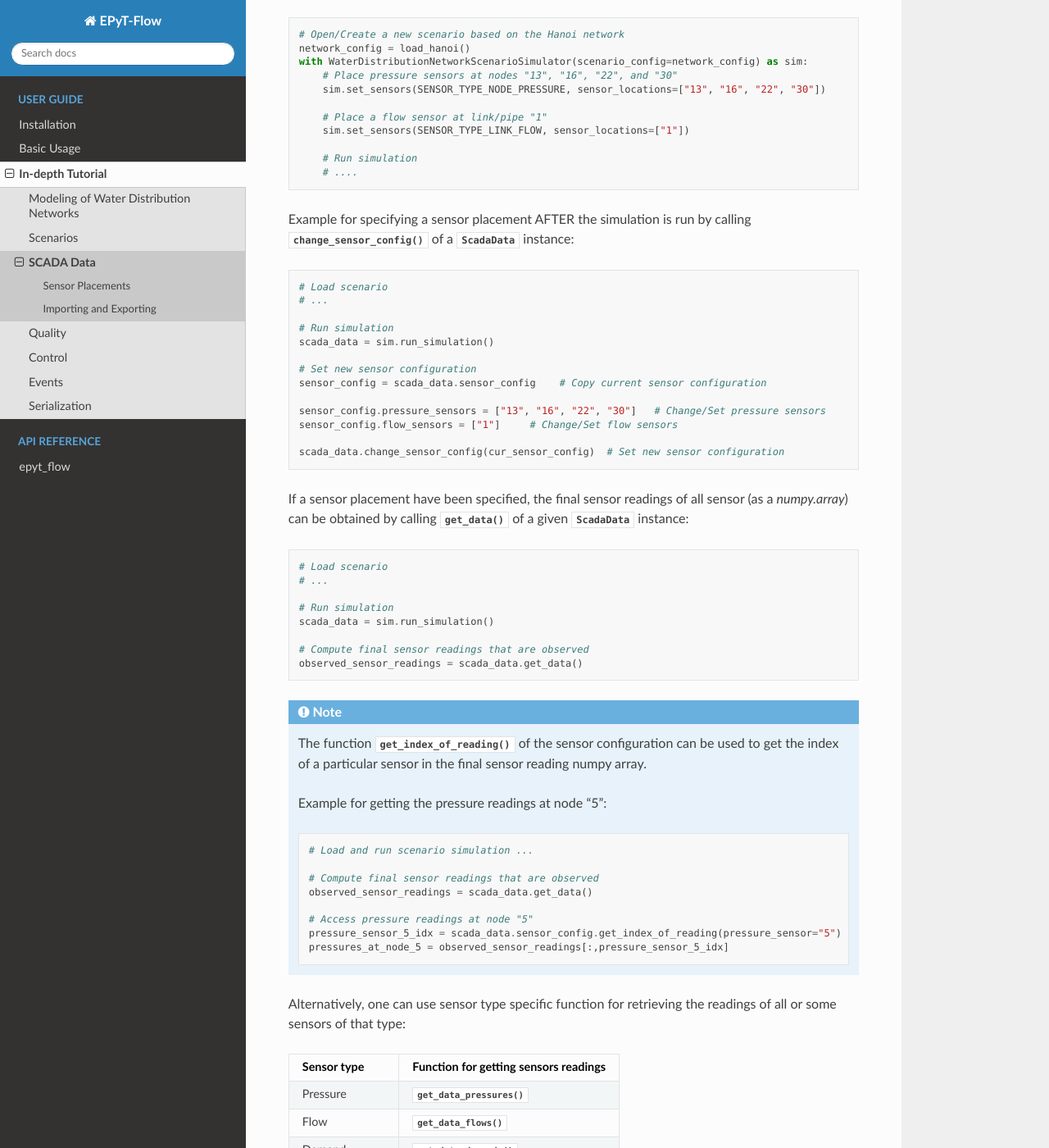
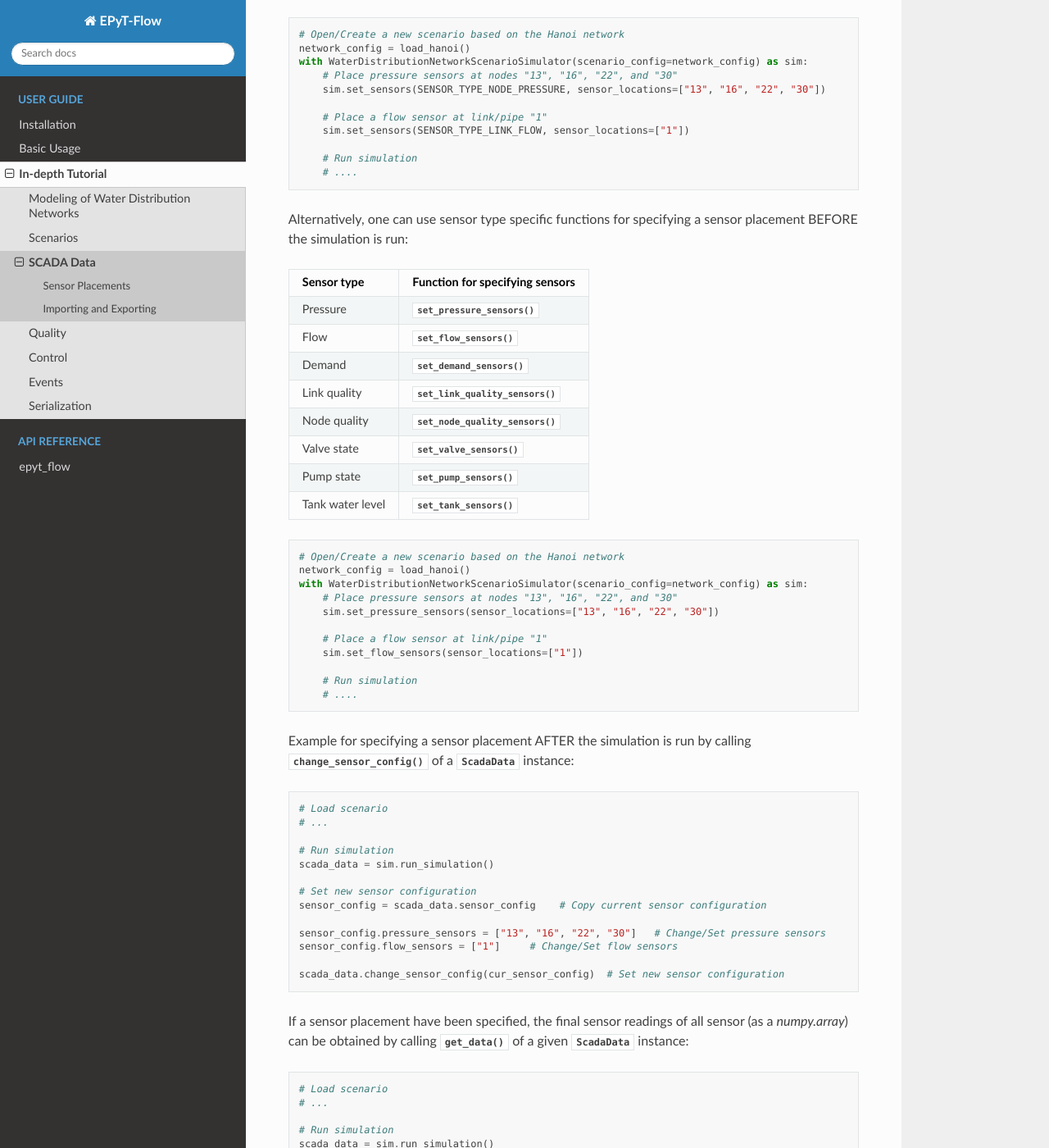
Before and after one commit to WaterFutures/EPyT-Flow, a Sphinx documentation site: the page built from docs/tut.scada.rst, in a window 1280 px wide and 1400 px high, scrolled down 810 px. Shown: the whole window at 82% size. Built offline with Sphinx 7.4.7 and the Read the Docs theme 2.0.0, drawn with Linux system fonts in a browser that asks for light colours.

Commit message:
Update documentation on sensor placements

```diff
--- a/docs/tut.scada.rst
+++ b/docs/tut.scada.rst
@@ -55,6 +55,44 @@ Example for specifying a sensor placement BEFORE the simulation is run:
 
         # Run simulation
         # ....
+
+Alternatively, one can use sensor type specific functions for specifying a sensor placement
+BEFORE the simulation is run:
+
++---------------------+--------------------------------------------------------------------------------------------------------------------------+
+| Sensor type         | Function for specifying sensors                                                                                          |
++=====================+==========================================================================================================================+
+| Pressure            | :func:`~epyt_flow.simulation.scenario_simulator.WaterDistributionNetworkScenarioSimulator.set_pressure_sensors`          |
++---------------------+--------------------------------------------------------------------------------------------------------------------------+
+| Flow                | :func:`~epyt_flow.simulation.scenario_simulator.WaterDistributionNetworkScenarioSimulator.set_flow_sensors`              |
++---------------------+--------------------------------------------------------------------------------------------------------------------------+
+| Demand              | :func:`~epyt_flow.simulation.scenario_simulator.WaterDistributionNetworkScenarioSimulator.set_demand_sensors`            |
++---------------------+--------------------------------------------------------------------------------------------------------------------------+
+| Link quality        | :func:`~epyt_flow.simulation.scenario_simulator.WaterDistributionNetworkScenarioSimulator.set_link_quality_sensors`      |
++---------------------+--------------------------------------------------------------------------------------------------------------------------+
+| Node quality        | :func:`~epyt_flow.simulation.scenario_simulator.WaterDistributionNetworkScenarioSimulator.set_node_quality_sensors`      |
++---------------------+--------------------------------------------------------------------------------------------------------------------------+
+| Valve state         | :func:`~epyt_flow.simulation.scenario_simulator.WaterDistributionNetworkScenarioSimulator.set_valve_sensors`             |
++---------------------+--------------------------------------------------------------------------------------------------------------------------+
+| Pump state          | :func:`~epyt_flow.simulation.scenario_simulator.WaterDistributionNetworkScenarioSimulator.set_pump_sensors`              |
++---------------------+--------------------------------------------------------------------------------------------------------------------------+
+| Tank water level    | :func:`~epyt_flow.simulation.scenario_simulator.WaterDistributionNetworkScenarioSimulator.set_tank_sensors`              |
++---------------------+--------------------------------------------------------------------------------------------------------------------------+
+
+.. code-block:: python
+
+    # Open/Create a new scenario based on the Hanoi network
+    network_config = load_hanoi()
+    with WaterDistributionNetworkScenarioSimulator(scenario_config=network_config) as sim:
+        # Place pressure sensors at nodes "13", "16", "22", and "30"
+        sim.set_pressure_sensors(sensor_locations=["13", "16", "22", "30"])
+
+        # Place a flow sensor at link/pipe "1"
+        sim.set_flow_sensors(sensor_locations=["1"])
+
+        # Run simulation
+        # ....
+
 
 Example for specifying a sensor placement AFTER the simulation is run by calling
 :func:`~epyt_flow.simulation.scada.scada_data.ScadaData.change_sensor_config`
```
